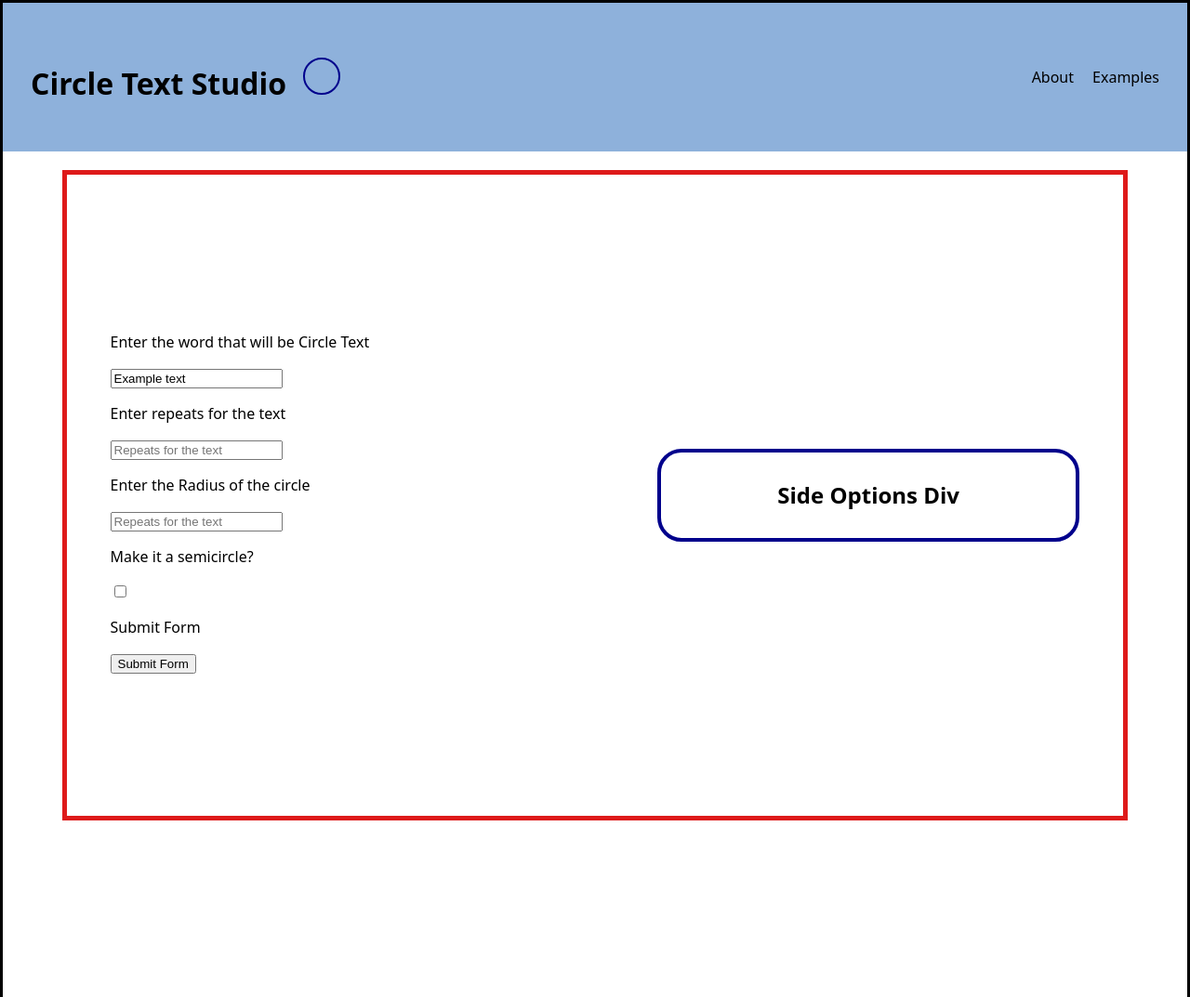
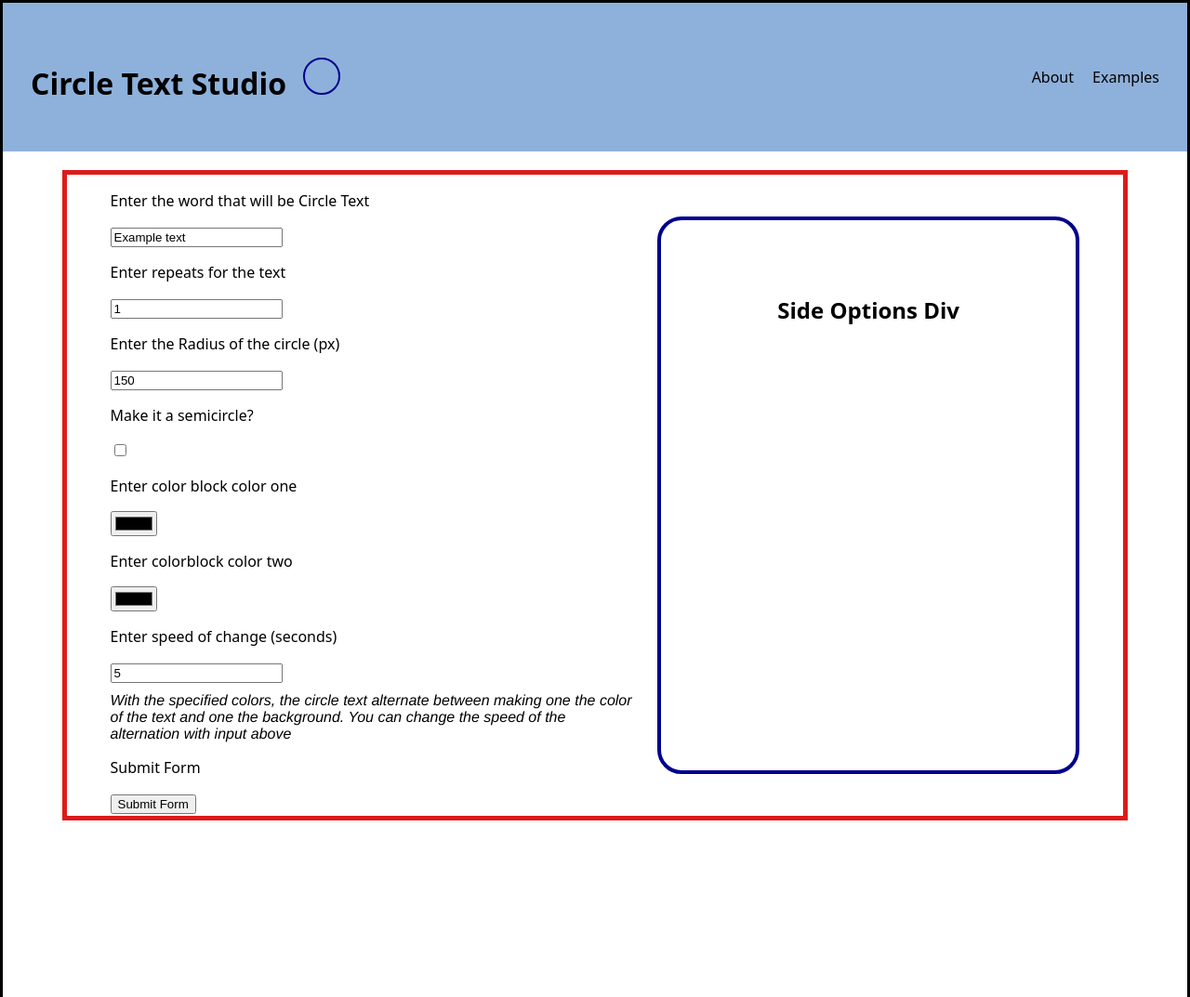
Before and after one commit to shalevwiden/circletext, a Flask app: page /specsform in a window 1280 px wide. Shown: the top 1073 px of the page at 93% size. Run offline with Flask 3, Linux system fonts and the light colour scheme; some web fonts are replaced.

Commit message:
better form

```diff
--- a/app.py
+++ b/app.py
@@ -37,13 +37,12 @@
 def circletextoutput():
 
     specsdict=dict(
+
     maintext=request.form.get('maintext'),
     repeats=request.form.get('repeats'),
     )
-    # do something with radius later
-    radius=request.form.get('radius')
-    # semicircle is a boolean?
-    semicircle = bool(request.form.get("semicircle"))
+
+
 
     # I need to pass text length to the css somehow.
     '''
@@ -52,9 +51,17 @@
     2. update it with python somehow
     '''
     spans=makespans(**specsdict)
+    full_inputs = dict(
+        spans=spans,
+        radius=request.form.get('radius', '150px'),
+        semicircle=request.form.get('semicircle') == 'on',
+        colorone=request.form.get('colorone'),
+        colortwo=request.form.get('colortwo'),
+        animationduration=request.form.get('animationduration')
+    )
 
 
-    return render_template('circletext.html',spans=spans,semicircle=semicircle)
+    return render_template('circletext.html',**full_inputs)
 
 
 if __name__ == "__main__":
--- a/src/scss/_index.scss
+++ b/src/scss/_index.scss
@@ -19,6 +19,16 @@
     @include flexrow();
     justify-content: space-between;
     background-color: $navbackground;
+    a {
+      text-decoration: none;
+
+      &:link,
+      &:visited,
+      &:hover,
+      &:active {
+        color: inherit;
+        text-decoration: none;
+      }
 
       h1 {
         #circle {
@@ -29,6 +39,7 @@
           display: inline-block; /* makes span respect width/height */
           margin-left: 10px;
           margin-top: 8px;
+        }
       }
     }
 
--- a/src/scss/_specsform.scss
+++ b/src/scss/_specsform.scss
@@ -16,11 +16,18 @@
   border: 5px solid rgb(208, 30, 30);
   form {
     width: 50%;
+    .description {
+      margin: 10px 0;
+      font-style: italic;
+      font-family: Helvetica, sans-serif;
+    }
   }
   .sideoptions {
     width: 40%;
-    height: 100px;
+    height: 600px;
     @include flexcol;
+    justify-content: flex-start;
+    padding-top: 60px;
     @include border(navy);
   }
 }
--- a/static/css/main.css
+++ b/static/css/main.css
@@ -188,7 +188,14 @@
   justify-content: space-between;
   background-color: #91b1d7;
 }
-.sitecontainer .topnav h1 #circle {
+.sitecontainer .topnav a {
+  text-decoration: none;
+}
+.sitecontainer .topnav a:link, .sitecontainer .topnav a:visited, .sitecontainer .topnav a:hover, .sitecontainer .topnav a:active {
+  color: inherit;
+  text-decoration: none;
+}
+.sitecontainer .topnav a h1 #circle {
   border: 2px solid navy;
   border-radius: 50%;
   width: 40px;
@@ -254,14 +261,21 @@
 .formcontainer form {
   width: 50%;
 }
+.formcontainer form .description {
+  margin: 10px 0;
+  font-style: italic;
+  font-family: Helvetica, sans-serif;
+}
 .formcontainer .sideoptions {
   width: 40%;
-  height: 100px;
+  height: 600px;
   display: flex;
   flex-direction: column;
   align-items: center;
   justify-content: center;
   gap: 20px;
+  justify-content: flex-start;
+  padding-top: 60px;
   border: 4px solid navy;
   border-radius: 26px;
 }
--- a/templates/specsform.html
+++ b/templates/specsform.html
@@ -13,10 +13,11 @@
   <body>
     <div class="sitecontainer">
       <div class="topnav">
-        <h1>
-          Circle Text Studio
-          <div id="circle"></div>
-        </h1>
+        <a href="{{url_for('index')}}"
+          ><h1>
+            Circle Text Studio
+            <div id="circle"></div></h1
+        ></a>
         <nav class="navlinks">
           <p>About</p>
           <p>Examples</p>
@@ -45,16 +46,34 @@
               type="number"
               placeholder="Repeats for the text"
               name="repeats"
+              value="1"
             />
-            <p>Enter the Radius of the circle</p>
+            <p>Enter the Radius of the circle (px)</p>
             <input
               type="number"
               placeholder="Repeats for the text"
               name="repeats"
+              value="150"
             />
             <p>Make it a semicircle?</p>
             <input type="checkbox" name="semicircle" />
           </div>
+
+          <p>Enter color block color one</p>
+          <input type="color" name="colorone" value="#045393ff" />
+
+          <p>Enter colorblock color two</p>
+          <input type="color" name="colortwo" value="#fbd08bff" />
+
+          <p>Enter speed of change (seconds)</p>
+          <input type="number" name="animationduration" value="5" />
+
+          <p class="description">
+            With the specified colors, the circle text alternate between making
+            one the color of the text and one the background. You can change the
+            speed of the alternation with input above
+          </p>
+
           <p>Submit Form</p>
           <input type="submit" value="Submit Form" />
           <input type="hidden" name="source" value="circletextform" />
```
Also changed, not shown: src/utils/_variables.scss (+12 -9 lines), templates/circletext.html (+19 -1 lines), templates/index.html (+5 -4 lines), 1 other file. Lines whose indentation alone changed are shown as unchanged.
